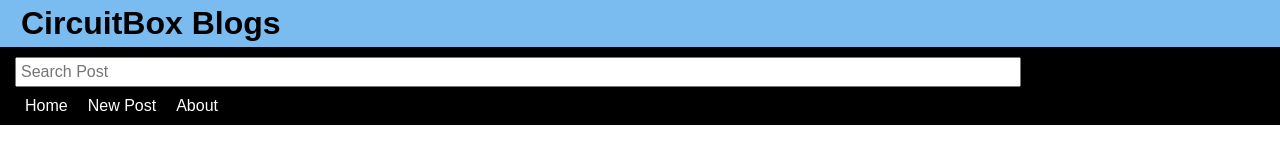
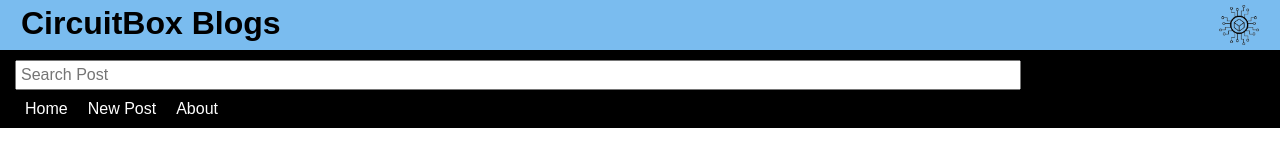
Before and after one commit to Faizal1998/cook-app, a React (Create React App) app: page / in a window 1280 px wide. Shown: the top 157 px of the page. Built offline with nearby package versions, Linux system fonts and the light colour scheme; no server answers; the database is empty.

Commit message:
logo_added

```diff
--- a/src/Header.css
+++ b/src/Header.css
@@ -12,3 +12,9 @@
   margin-left: 1rem;
   font-size: 2rem;
 }
+
+.Header img{
+  height: 40px;
+  width: 40px;
+  margin-right: 1rem;
+}
--- a/src/Header.js
+++ b/src/Header.js
@@ -1,10 +1,12 @@
 import './Header.css'
+import logo from './Images/circuit.png'
 const Header = ({title}) => {
 
 
   return (
     <header className="Header">
       <h1>{title}</h1>
+      <img src={logo} alt="logo"/>
     </header>
   )
 }
```
Also changed, not shown: src/Images/circuit.png (added).
